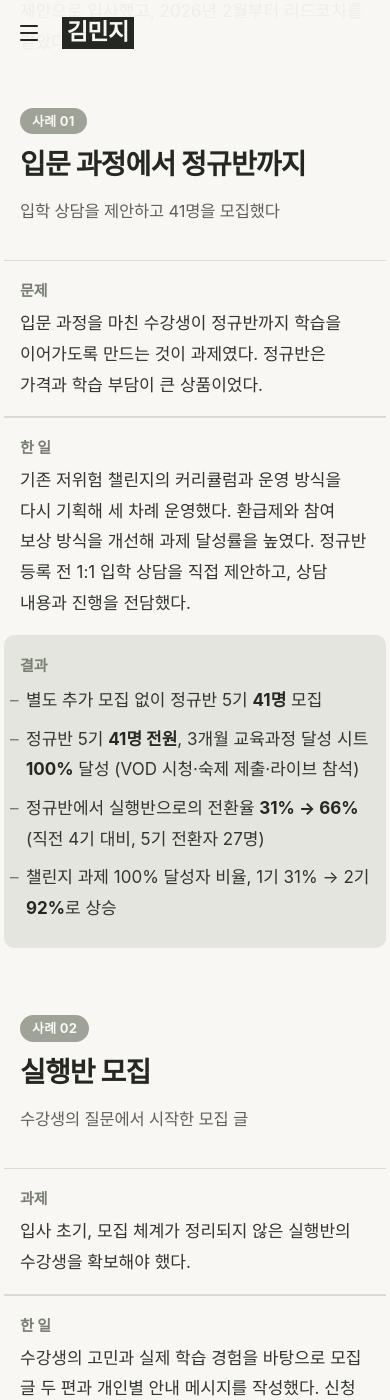
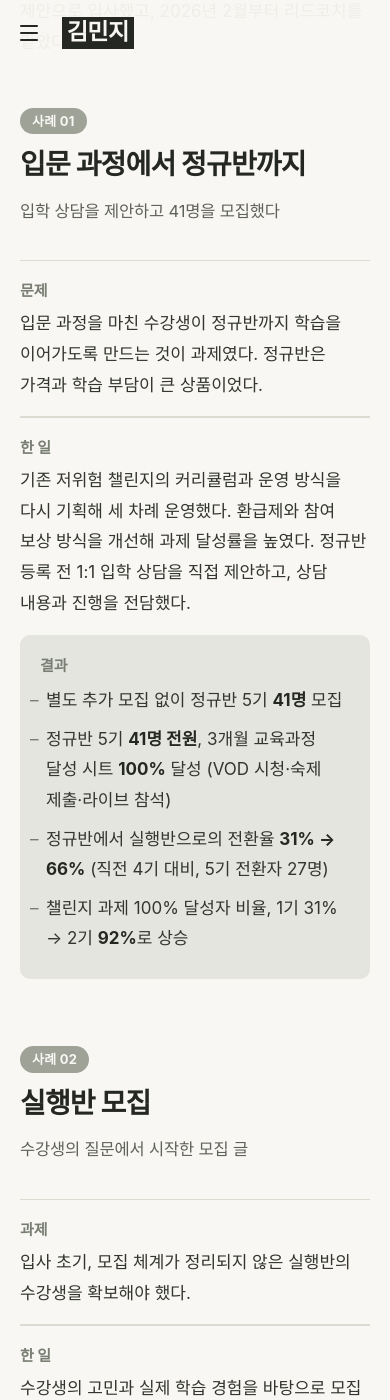
Before and after one commit to k-im-rose/k-im-rose.github.io, a Jekyll site: the page built from index.html, in a window 390 px wide and 1400 px high, scrolled down 1460 px. Built offline with Jekyll 4.4.1, drawn with Linux system fonts in a browser that asks for light colours; some web fonts are replaced.

Commit message:
모바일 경력 결과 상자를 본문 양끝에 맞춤
- 모바일에서 선과 결과 상자가 화면 가장자리까지 나가던 음수 여백 제거
- 결과 상자 안쪽 내용은 20px 여백으로 들여씀
- PC 화면은 변경 없음

Co-Authored-By: Claude Haiku 5.5 <noreply@anthropic.com>

```diff
--- a/assets/css/cv.css
+++ b/assets/css/cv.css
@@ -380,9 +380,11 @@ html { scroll-padding-top: 84px; }
 .case dt, .case dt.res { padding-left: 16px; padding-right: 20px; }
 .case dd, .case dd.res { padding-right: 16px; }
 @media (max-width: 720px) {
-  .case dl { margin-left: -16px; margin-right: -16px; }
-  .case dt, .case dt.res { padding-left: 16px; padding-right: 16px; }
-  .case dd, .case dd.res { padding-left: 16px; padding-right: 16px; }
+  /* 모바일: 선과 결과 상자 모두 본문 양쪽 끝에 맞춤. 결과 상자 안쪽 내용만 여백을 줌 */
+  .case dl { margin-left: 0; margin-right: 0; }
+  .case dt, .case dt.res { padding-left: 0; padding-right: 0; }
+  .case dd, .case dd.res { padding-left: 0; padding-right: 0; }
+  .case dt.res, .case dd.res { padding-left: 20px; padding-right: 20px; }
 }
 
 /* 결과 목록의 '–'를 왼쪽 여백으로 내어 걸기 → 글자는 다른 본문과 같은 선(468px)에서 시작 */
```
